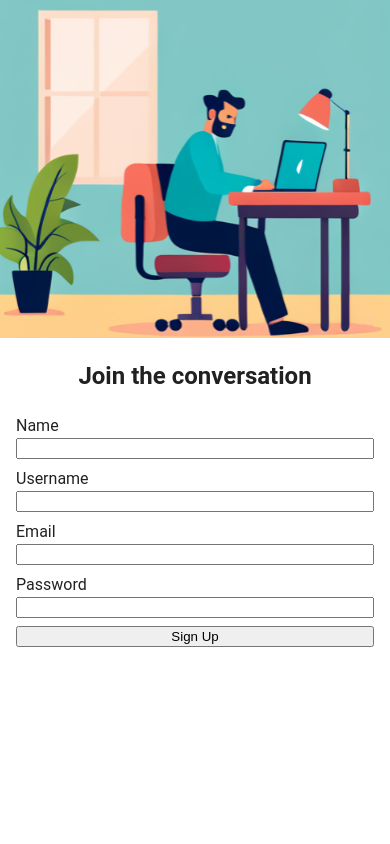
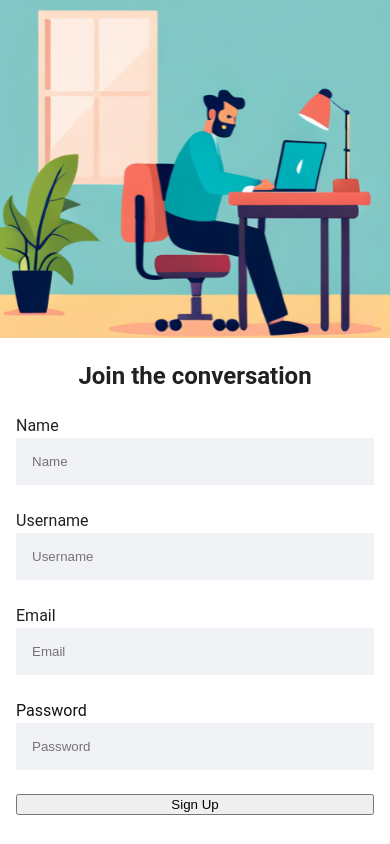
Before and after one commit to matheusarjc/postandcomments, a React (Vite) app in the folder frontend/pnc_app/: page /signup in a window 390 px wide. Built offline with nearby package versions, Linux system fonts and the light colour scheme.

Commit message:
signup page mobile 1

```diff
--- a/frontend/pnc_app/src/interface/components/SignUp/SignUp.tsx
+++ b/frontend/pnc_app/src/interface/components/SignUp/SignUp.tsx
@@ -4,6 +4,7 @@ import { register as registerService } from "../../../data/services/authService"
 import { useForm } from "react-hook-form";
 import { Box, useMediaQuery, useTheme } from "@mui/material";
 import { BoxLabelColumn } from "../../partials/BoxLabelColumn";
+import "./../../styles/global.css";
 
 type FormData = {
   name: string;
@@ -49,33 +50,53 @@ const SignUp: React.FC = () => {
         }}>
         {isMobile ? "Join the conversation" : "Create your account"}
       </span>
-      <form onSubmit={onSubmit} style={{ display: "flex", flexDirection: "column", gap: "0.5rem" }}>
+      <form onSubmit={onSubmit} style={{ display: "flex", flexDirection: "column", gap: "1.5rem" }}>
         <BoxLabelColumn>
-          <label htmlFor="name" style={{ fontSize: isMobile ? "1rem" : "1.2rem " }}>
+          <label htmlFor="name" style={{ fontSize: "1rem" }}>
             Name
           </label>
-          <input id="name" {...register("name", { required: true })} />
+          <input
+            className="iptSignUp"
+            id="name"
+            {...register("name", { required: true })}
+            placeholder="Name"
+          />
           {errors.name && <p>Name is required.</p>}
         </BoxLabelColumn>
 
         <BoxLabelColumn>
           <label htmlFor="username">Username</label>
-          <input id="username" {...register("username", { required: true })} />
+          <input
+            className="iptSignUp"
+            id="username"
+            {...register("username", { required: true })}
+            placeholder="Username"
+          />
           {errors.username && <p>Username is required.</p>}
         </BoxLabelColumn>
 
         <BoxLabelColumn>
           <label htmlFor="email">Email</label>
-          <input id="email" type="email" {...register("email", { required: true })} />
+          <input
+            className="iptSignUp"
+            id="email"
+            type="email"
+            {...register("email", { required: true })}
+            placeholder="Email"
+          />
           {errors.email && <p>Email is required.</p>}
         </BoxLabelColumn>
 
         <BoxLabelColumn>
-          <label htmlFor="password">Password</label>
+          <label className="label" htmlFor="password">
+            Password
+          </label>
           <input
+            className="iptSignUp"
             id="password"
             type="password"
             {...register("password", { required: true, minLength: 8 })}
+            placeholder="Password"
           />
           {errors.password && <p>Password is required and must be at least 8 characters long.</p>}
         </BoxLabelColumn>
--- /dev/null
+++ b/frontend/pnc_app/src/interface/styles/global.css
@@ -0,0 +1,10 @@
+/* INPUTS AND BUTTONS */
+.iptSignUp {
+  background-color: #f0f2f5;
+  padding: 1rem;
+  border: none;
+}
+
+.label {
+  color: #121217;
+}
--- a/frontend/pnc_app/tsconfig.json
+++ b/frontend/pnc_app/tsconfig.json
@@ -5,6 +5,11 @@
     "lib": ["ES2020", "DOM", "DOM.Iterable"],
     "module": "ESNext",
     "skipLibCheck": true,
+
+    "baseUrl": ".",
+    "paths": {
+      "@/*": ["./src/*"]
+    },
 
     /* Bundler mode */
     "moduleResolution": "bundler",
--- a/frontend/pnc_app/vite.config.ts
+++ b/frontend/pnc_app/vite.config.ts
@@ -1,9 +1,15 @@
 import { defineConfig } from "vite";
+import path from "path";
 import react from "@vitejs/plugin-react";
 
 // https://vitejs.dev/config/
 export default defineConfig({
   plugins: [react()],
+  resolve: {
+    alias: {
+      "@": path.resolve(__dirname, "./src"),
+    },
+  },
   server: {
     port: 3000,
   },
--- /dev/null
+++ b/postcss.config.js
@@ -0,0 +1,6 @@
+module.exports = {
+  plugins: {
+    tailwindcss: {},
+    autoprefixer: {},
+  },
+}
```
Also changed, not shown: tailwind.config.js (added, +8 -0 lines), 1 other file (tests, documents, lock files or other folders).
